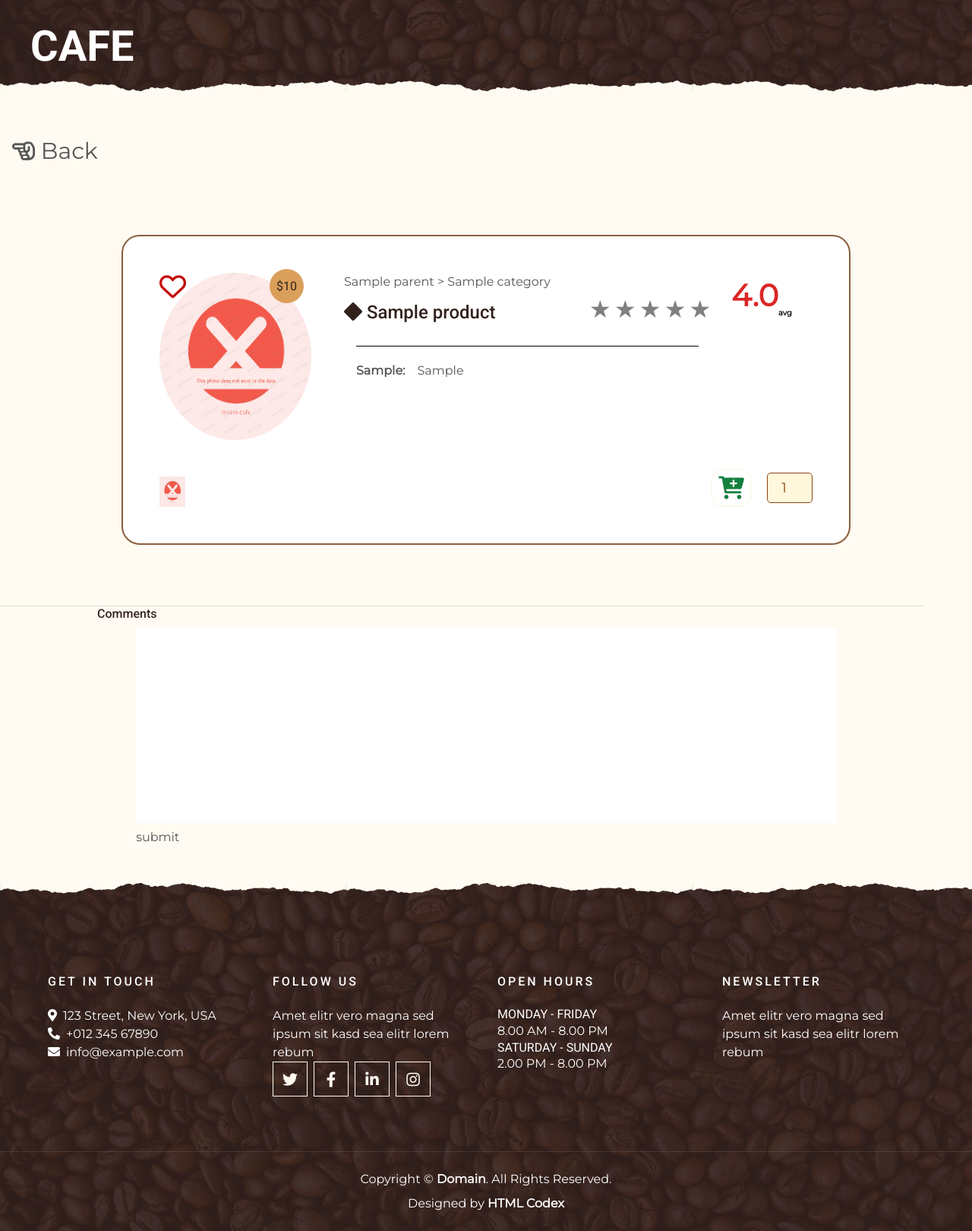
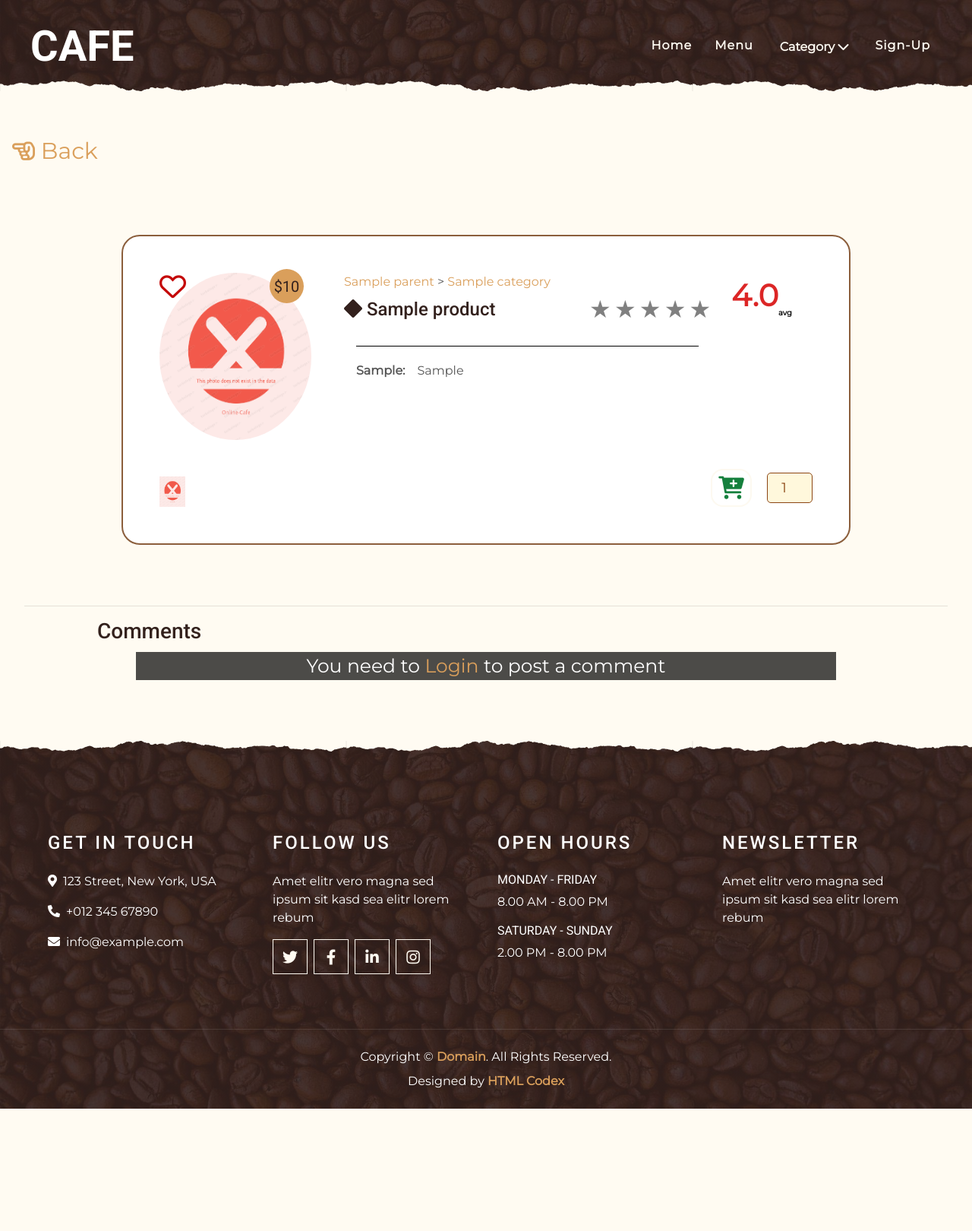
Before and after one commit to melikaezatvar/Online-Cafe, a Django app: template templates/product/product.html in a window 1280 px wide. Shown: the whole page at 76% size. After the commit the page ends 1459 px from the top, so only its background shows below. Run offline with Django 5.2, Linux system fonts and the light colour scheme; the template is opened without the code that fills it: most values are stand-ins (such as "Sample title", 1, 10 or a date in 2020); grey boxes marked "Sample" are stand-in pictures; data that the repository does not hold is empty; some libraries are stand-ins or nearby versions.

Commit message:
implement comment and reply comment and fix reaction bugs and improve some html and css

```diff
--- a/comment/serializer.py
+++ b/comment/serializer.py
@@ -1,3 +1,4 @@
+from django.contrib.auth.models import AnonymousUser
 from rest_framework import serializers
 from .models import Comment, Reaction
 from accounts.models import CustomerProfile
@@ -44,10 +45,14 @@ class CommentSerializer(serializers.ModelSerializer):
                   'create_at',
                   'count_like',
                   'count_dislike']
+        extra_kwargs = {
+            'reply_comment': {'required': False},
+            'create_at': {'required': False},
+        }
 
     def get_reaction(self, obj):
         request = self.context.get('request', None)
-        if request is not None:
+        if request is not None and not isinstance(request.user, AnonymousUser):
             user = request.user
             reactions = obj.reaction.filter(user=user)
             return ReactionSerializer(reactions, many=True).data
--- a/comment/views.py
+++ b/comment/views.py
@@ -1,32 +1,38 @@
 from rest_framework import status
 from rest_framework.response import Response
 from rest_framework.views import APIView
-from rest_framework.permissions import IsAuthenticated
+from rest_framework.permissions import IsAuthenticated, IsAuthenticatedOrReadOnly
 from .models import Comment, Reaction
 from .serializer import CommentSerializer
 from django.db.models import Count, Q
 
 
 class CommentManagementAPIView(APIView):
-    permission_classes = [IsAuthenticated]
+    permission_classes = [IsAuthenticatedOrReadOnly]
 
     def get(self, request, *args, **kwargs):
         if 'product_id' in kwargs:
-            comments = Comment.objects.filter(product_id=kwargs.get('product_id'), is_active=True).annotate(
+            main_comment = Comment.objects.filter(product_id=kwargs.get('product_id'), is_active=True, reply_comment=None).annotate(
                 like_count=Count('reaction', filter=Q(reaction__react='L'))
             ).order_by('-like_count')[:20]
+            reply_comments = Comment.objects.filter(product_id=kwargs.get('product_id'), is_active=True, reply_comment__in=main_comment).order_by('create_at')
+            all_comment = [*main_comment, *reply_comments]
         else:
-            comments = Comment.objects.filter(user=request.user, is_active=True).order_by('-create_at')
+            all_comment = Comment.objects.filter(user=request.user, is_active=True).order_by('-create_at')
 
-        serializer = CommentSerializer(comments, many=True)
+        serializer = CommentSerializer(all_comment, many=True, context={'request': request})
         return Response(serializer.data)
 
-    def post(self, request, product_id, *args, **kwargs):
-        serializer = CommentSerializer(data=request.data)
-        if serializer.is_valid():
-            serializer.save(user=request.user, product_id=product_id)
+    def post(self, request, *args, **kwargs):
+        print(request.data)
+        if text := request.data.get('comment'):
+            comment = Comment.objects.create(user=request.user, product_id=kwargs.get('product_id'),
+                                             comment=text, reply_comment_id=request.data.get('reply_comment'))
+            serializer = CommentSerializer(data=comment)
+            if serializer.is_valid():
+                serializer.save()
             return Response(serializer.data, status=status.HTTP_201_CREATED)
-        return Response(serializer.errors, status=status.HTTP_400_BAD_REQUEST)
+        return Response(status=status.HTTP_400_BAD_REQUEST)
 
     def delete(self, request, comment_id, *args, **kwargs):
         Comment.objects.filter(id=comment_id).delete()
@@ -34,9 +40,11 @@ class CommentManagementAPIView(APIView):
 
 
 class ReactionAPIView(APIView):
+    permission_classes = [IsAuthenticated]
 
     def post(self, request, comment_id, *args, **kwargs):
-        Reaction.objects.update_or_create(user=request.user, comment_id=comment_id, defaults={'react': kwargs.get('react')})
+        Reaction.objects.update_or_create(user=request.user, comment_id=comment_id,
+                                          defaults={'react': kwargs.get('react')})
         return Response(status=status.HTTP_201_CREATED)
 
     def delete(self, request, comment_id, *args, **kwargs):
--- a/templates/comment/comment.html
+++ b/templates/comment/comment.html
@@ -1,13 +1,21 @@
 {% load static %}
-<div style="width: 80% !important; margin-left: auto !important; margin-right: auto !important">
+<div class="comments-container">
     <h3>Comments</h3>
-    <div style="margin-top: 10px; margin-bottom: 10px; width: 90%;  margin-left: auto !important; margin-right: auto !important">
+    <div class="show-comment">
         <div id="comments"></div>
-        <form method="POST">
-            <textarea name="comment" id="new-comment" style="width: 100%; padding: 1vh; resize: none" rows="10"></textarea>
-            <button type="submit">submit</button>
-        </form>
+        {% if request.user.is_authenticated %}
+            <form id="comment-form" method="POST" style="flex-direction: column; display: flex ;margin-top: 10vh">
+                <textarea class="field-comment" required maxlength="500" placeholder="Leave a comment ..." name="comment" id="new-comment" rows="5"></textarea>
+                <button type="submit" class="comment-btn">submit</button>
+            </form>
+        {% else %}
+            <div class="comment-access">
+                You need to
+                <a href="/api/register/">Login</a>
+                to post a comment</div>
+        {% endif %}
     </div>
 </div>
 <script src="{% static 'js/comment/comment.js' %}"></script>
 <script src="{% static 'js/comment/reaction.js' %}"></script>
+<script src="{% static 'js/comment/post-comment.js' %}"></script>
--- a/templates/layout/head.html
+++ b/templates/layout/head.html
@@ -15,5 +15,6 @@
 <link href="{% static 'css/product.css' %}" rel="stylesheet">
 <link href="{% static 'css/menu.css' %}" rel="stylesheet">
 <link href="{% static 'css/rating.css' %}" rel="stylesheet">
+<link href="{% static 'css/comment-utils.css' %}" rel="stylesheet">
 {#<link href="https://cdn.jsdelivr.net/npm/daisyui@4.12.10/dist/full.min.css" rel="stylesheet" type="text/css" />#}
-<script src="https://cdn.tailwindcss.com"></script>
+{#<script src="https://cdn.tailwindcss.com"></script>#}
--- a/templates/product/product.html
+++ b/templates/product/product.html
@@ -52,7 +52,6 @@
                                 </div>
                                 <div class="login-tooltip">This activity requires <a href="/api/register/">Login</a></div>
                             </div>
-
                         {% endif %}
                     </div>
                     <hr class="hr-product">
```
Also changed, not shown: storage/static/css/comment-utils.css (added), storage/static/js/comment/comment.js, storage/static/js/comment/post-comment.js (added).
